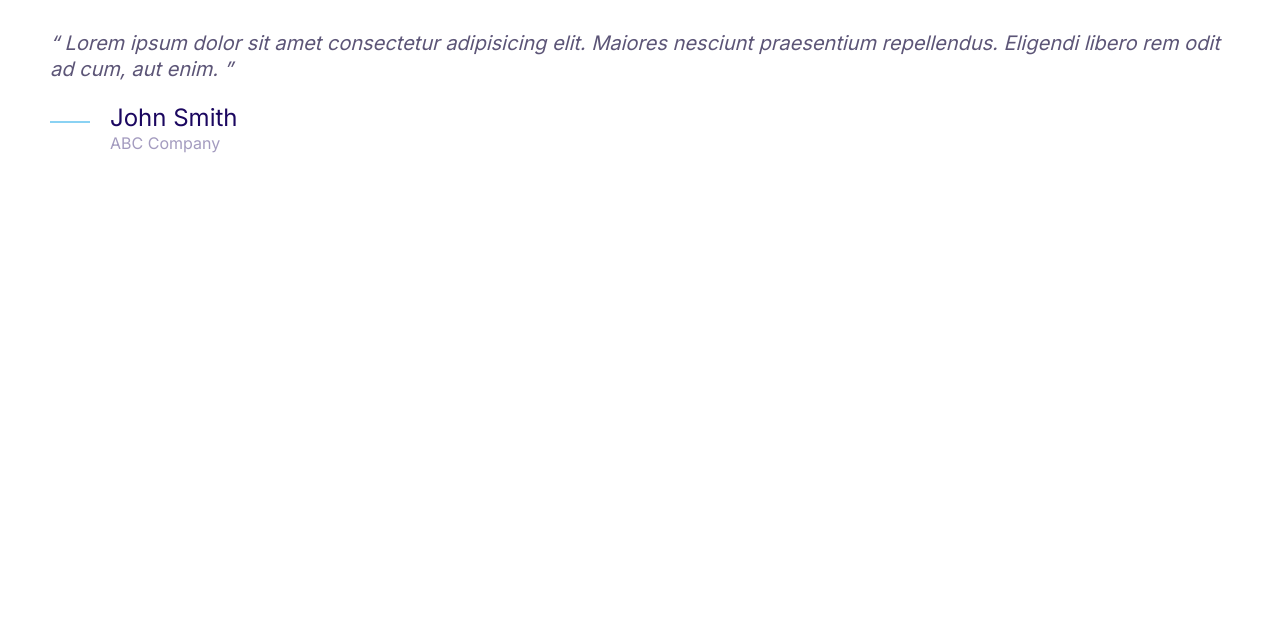
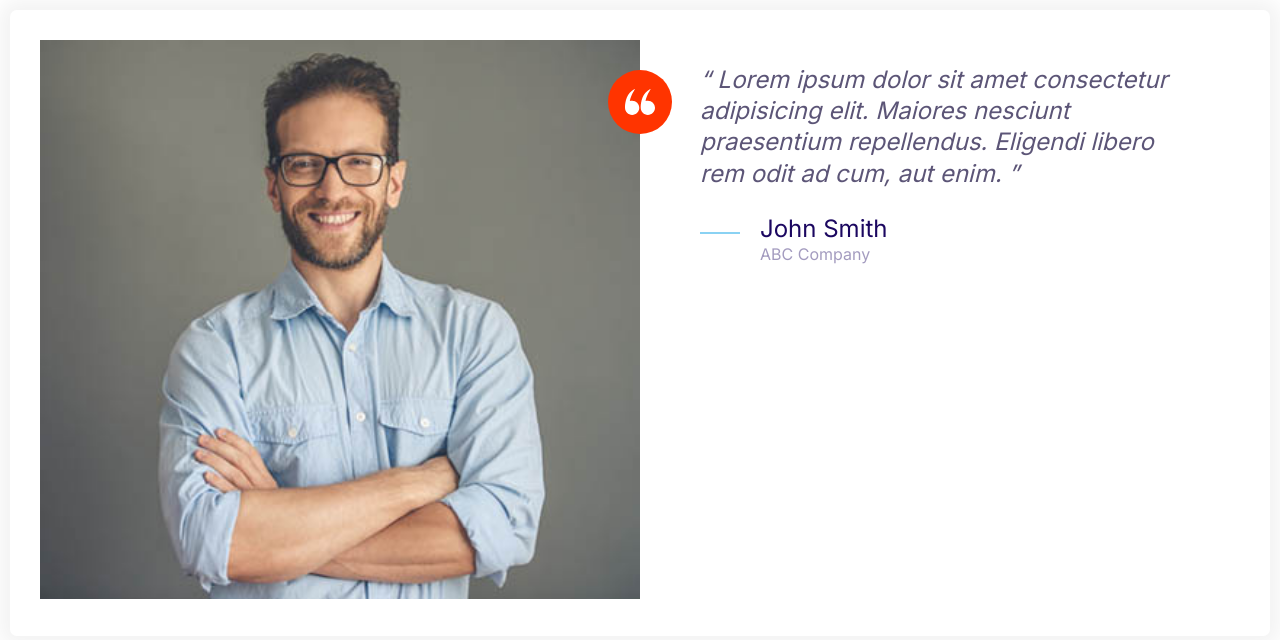
Before and after one commit to Matthew-Elliott91/moshify-learning, a plain HTML site: page index.html in a window 1280 px wide. Drawn offline with Linux system fonts and the light colour scheme.

Commit message:
Defined and styled the testimonial component

```diff
--- a/css/styles.css
+++ b/css/styles.css
@@ -168,8 +168,17 @@ a {
 
 }
 
+.icon--small {
+    width: 30px;
+    height: 30px;
+}
+
 .icon--primary {
     fill: var(--color-primary)
+}
+
+.icon--white {
+    fill: #fff;
 }
 
 .icon-container {
@@ -180,6 +189,10 @@ a {
     display: inline-flex;
     justify-content: center;
     align-items: center;
+}
+
+.icon-container--accent {
+    background: var(--color-accent);
 }
 
 /* Buttons */
@@ -442,3 +455,59 @@ a {
     }
 
 }
+
+/* Grids */
+
+.grid {
+    display: grid;
+}
+
+@media screen and (min-width: 768px) {
+
+    .grid--1x2 {
+        grid-template-columns: repeat(2, 1fr);
+    }
+}
+
+@media screen and (min-width: 1024px) {
+
+    .grid--1x3 {
+        grid-template-columns: repeat(3, 1fr);
+    }
+}
+
+/* Testimonial */
+
+.testimonial {
+    padding: 3rem;
+}
+
+.testimonial__image {
+    position: relative;
+}
+
+.testimonial__image > img {
+    width: 100%;
+}
+
+.testimonial__image > .icon-container {
+    position: absolute;
+    top: 3rem;
+    right: -32px;
+}
+
+@media screen and (min-width: 768px) {
+    .testimonial .quote,
+    .testimonial .quote__author {
+        font-size: 2.4rem;
+    }
+    .testimonial .quote {
+        margin-left: 6rem;
+    }
+}
+
+@media screen and (max-width: 768px){
+    #testimonial-card {
+        overflow: visible;
+    }
+}
--- a/index.html
+++ b/index.html
@@ -15,11 +15,22 @@
     <title>Document</title>
   </head>
   <body>
+    <div id="testimonial-card" class="card testimonial">
+      <div class="grid grid--1x2">
+        <div class="testimonial__image">
+          <img src="images/testimonial.jpg" alt="A happy, smiling customer" />
+          <span class="icon-container icon-container--accent">
+            <svg class="icon icon--white icon--small">
+              <use xlink:href="images/sprite.svg#quotes"></use>
+            </svg>
+          </span>
+        </div>
+        <div>
           <blockquote class="quote">
             <p class="quote__text">
               Lorem ipsum dolor sit amet consectetur adipisicing elit. Maiores
-        nesciunt praesentium repellendus. Eligendi libero rem odit ad cum, aut
-        enim.
+              nesciunt praesentium repellendus. Eligendi libero rem odit ad cum,
+              aut enim.
             </p>
             <footer>
               <div class="media">
@@ -35,5 +46,8 @@
               </div>
             </footer>
           </blockquote>
+        </div>
+      </div>
+    </div>
   </body>
 </html>
```
Also changed, not shown: components/testimonial.html (added, +34 -0 lines), images/testimonial.jpg (added). Lines whose indentation alone changed are shown as unchanged.
